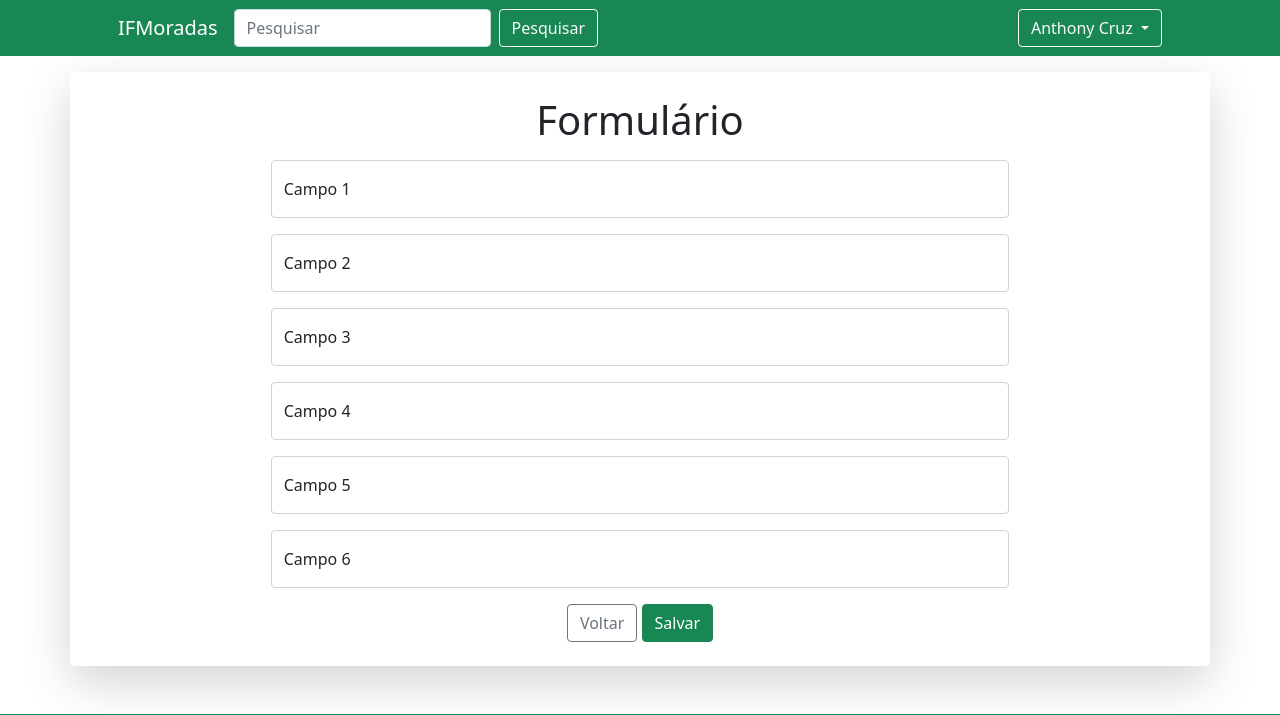
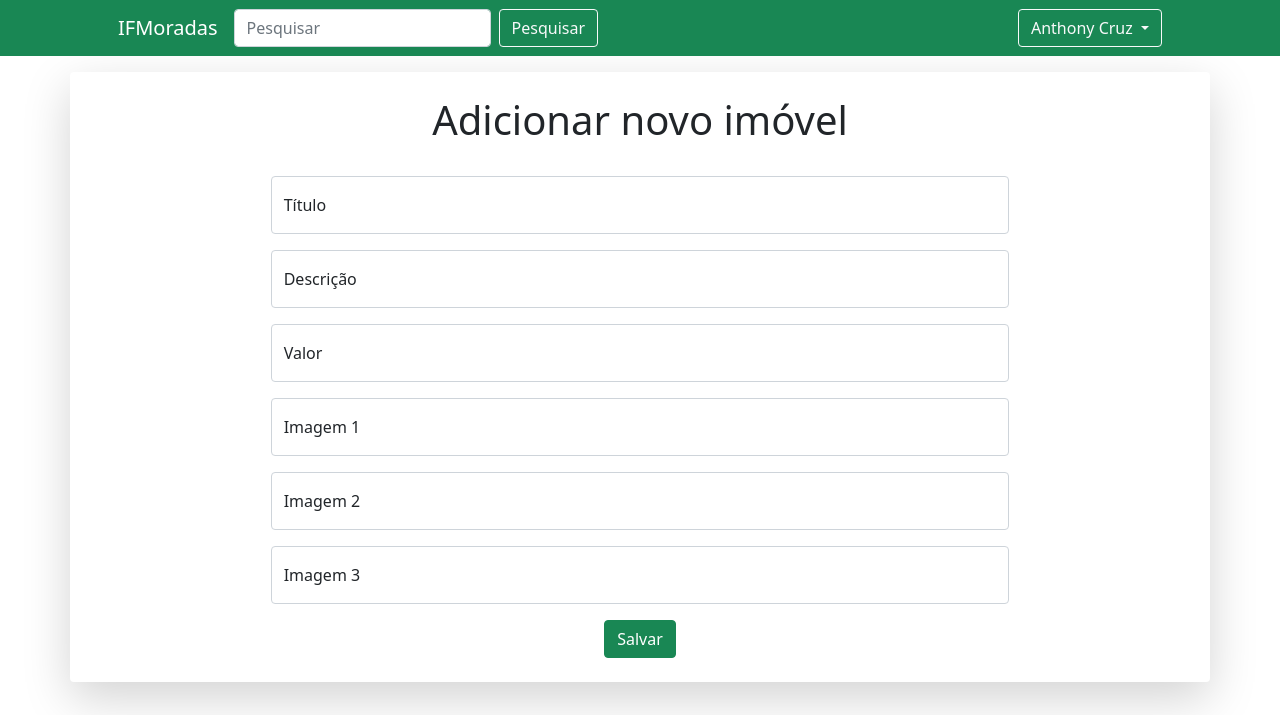
Before and after one commit to AnthonyLeier/ifmoradas, a Django app: page /novo/ in a window 1280 px wide. Shown: the top 715 px of the page. Run offline with Django 3.2, Linux system fonts and the light colour scheme; some libraries are stand-ins or nearby versions.

Commit message:
Adequação do formulário

```diff
--- a/moradias/templates/form.html
+++ b/moradias/templates/form.html
@@ -1,36 +1,36 @@
 {% extends 'base.html' %} {% block conteudo %}
 <div class="container shadow-lg p-3 my-3 bg-body rounded">
 	<div class="col-8 m-auto pt-2 pb-2 text-center">
-		<h1>Formulário</h1>
+		<h1>Adicionar novo imóvel</h1>
 	</div>
-	<div class="col-8 m-auto pt-2>s pb-2 text-center">
-		<form name="form" id="form">
+	<div class="col-8 m-auto pt-2>s pb-2 text-center mt-3">
+		<form name="form" id="form" action="{% if moradias %} /update/{{moradias.id}}/ {% else %} /create/ {%endif%}" method="post">
+		{% csrf_token %}
 			<div class="form-floating mb-3">
-				<input type="text" class="form-control" id="floatingInput" placeholder="text" />
-				<label for="floatingInput">Campo 1</label>
+				<input type="text" class="form-control" id="floatingInput" placeholder="text" name="nome" maxlength="50" required id="id_nome">
+				<label for="floatingInput">Título</label>
 			</div>
 			<div class="form-floating mb-3">
-				<input type="text" class="form-control" id="floatingInput" placeholder="text" />
-				<label for="floatingInput">Campo 2</label>
+				<input type="text" class="form-control" id="floatingInput" placeholder="text" name="descricao" maxlength="500" required id="id_descricao">
+				<label for="floatingInput">Descrição</label>
 			</div>
 			<div class="form-floating mb-3">
-				<input type="text" class="form-control" id="floatingInput" placeholder="text" />
-				<label for="floatingInput">Campo 3</label>
+				<input type="text" class="form-control" id="floatingInput" placeholder="text" name="valor" step="0.01" required id="id_valor">
+				<label for="floatingInput">Valor</label>
 			</div>
 			<div class="form-floating mb-3">
-				<input type="text" class="form-control" id="floatingInput" placeholder="text" />
-				<label for="floatingInput">Campo 4</label>
+				<input type="text" class="form-control" id="floatingInput" placeholder="text" name="imagem1" maxlength="500" required id="id_imagem1">
+				<label for="floatingInput">Imagem 1</label>
 			</div>
 			<div class="form-floating mb-3">
-				<input type="text" class="form-control" id="floatingInput" placeholder="text" />
-				<label for="floatingInput">Campo 5</label>
+				<input type="text" class="form-control" id="floatingInput" placeholder="text" name="imagem2" maxlength="500" required id="id_imagem2">
+				<label for="floatingInput">Imagem 2</label>
 			</div>
 			<div class="form-floating mb-3">
-				<input type="text" class="form-control" id="floatingInput" placeholder="text" />
-				<label for="floatingInput">Campo 6</label>
+				<input type="text" class="form-control" id="floatingInput" placeholder="text"  name="imagem3" maxlength="500" required id="id_imagem3">
+				<label for="floatingInput">Imagem 3</label>
 			</div>
 			<div class="d-grid gap-2 d-md-block">
-				<a href="/" class="btn btn-outline-secondary">Voltar</a>
 				<input type="submit" class="btn btn-success" value="Salvar" />
 			</div>
 		</form>
```
